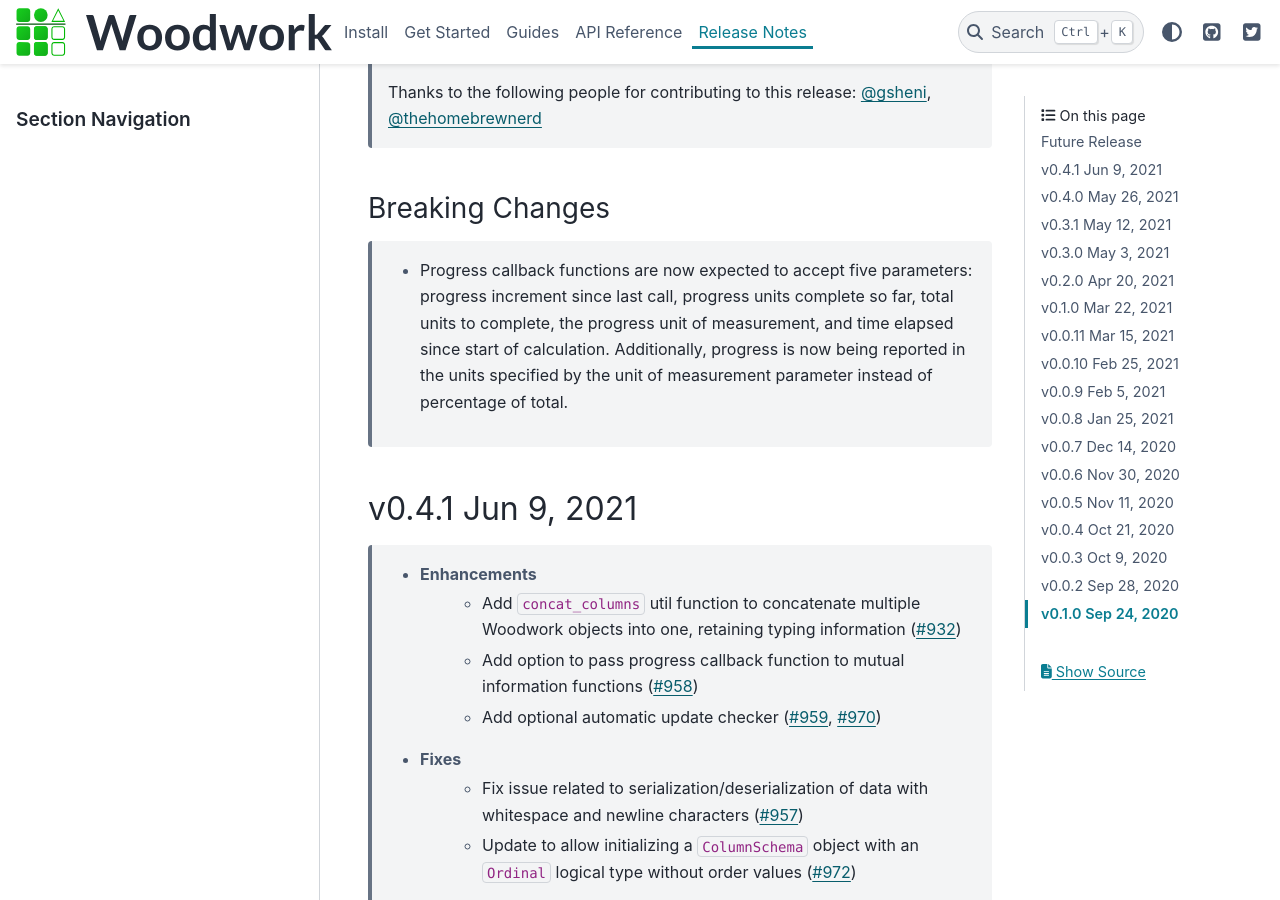
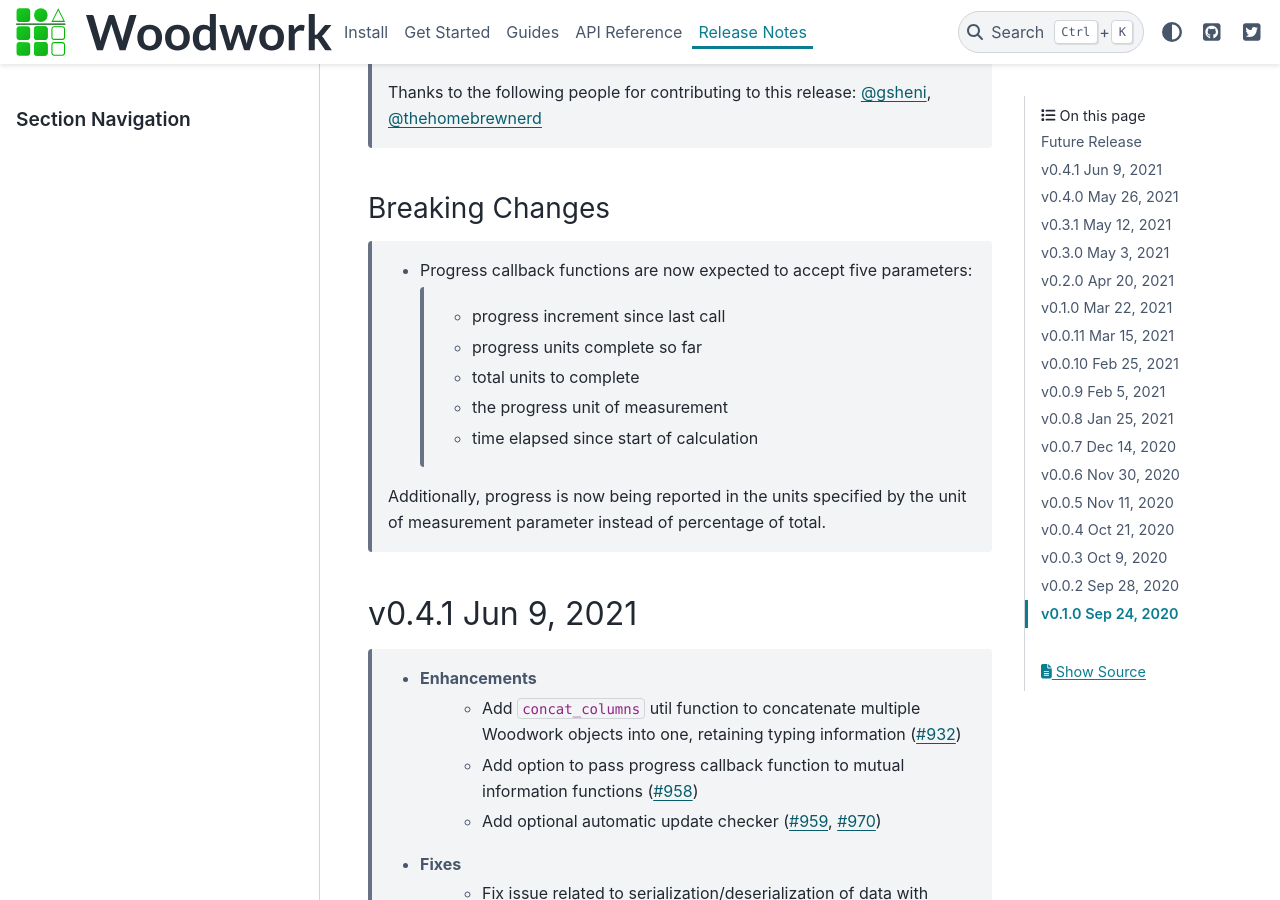
Before and after one commit to alteryx/woodwork, a Sphinx documentation site: the page built from docs/source/release_notes.rst, in a window 1280 px wide and 900 px high, scrolled down 462 px. Built offline with Sphinx 7.4.7 and the PyData theme 0.15.4, drawn with Linux system fonts in a browser that asks for light colours; comment, search, counter and statistics services are not loaded.

Commit message:
update release notes and docstrings

```diff
--- a/docs/source/release_notes.rst
+++ b/docs/source/release_notes.rst
@@ -18,10 +18,15 @@
 
 Breaking Changes
 ++++++++++++++++
-    * Progress callback functions are now expected to accept five parameters: progress increment since last call,
-      progress units complete so far, total units to complete, the progress unit of measurement, and time elapsed
-      since start of calculation. Additionally, progress is now being reported in the units specified by the unit of
-      measurement parameter instead of percentage of total.
+    * Progress callback functions are now expected to accept five parameters:
+
+        * progress increment since last call
+        * progress units complete so far
+        * total units to complete
+        * the progress unit of measurement
+        * time elapsed since start of calculation
+
+    Additionally, progress is now being reported in the units specified by the unit of measurement parameter instead of percentage of total.
 
 v0.4.1 Jun 9, 2021
 ==================
```
Also changed, not shown: 3 other files.
